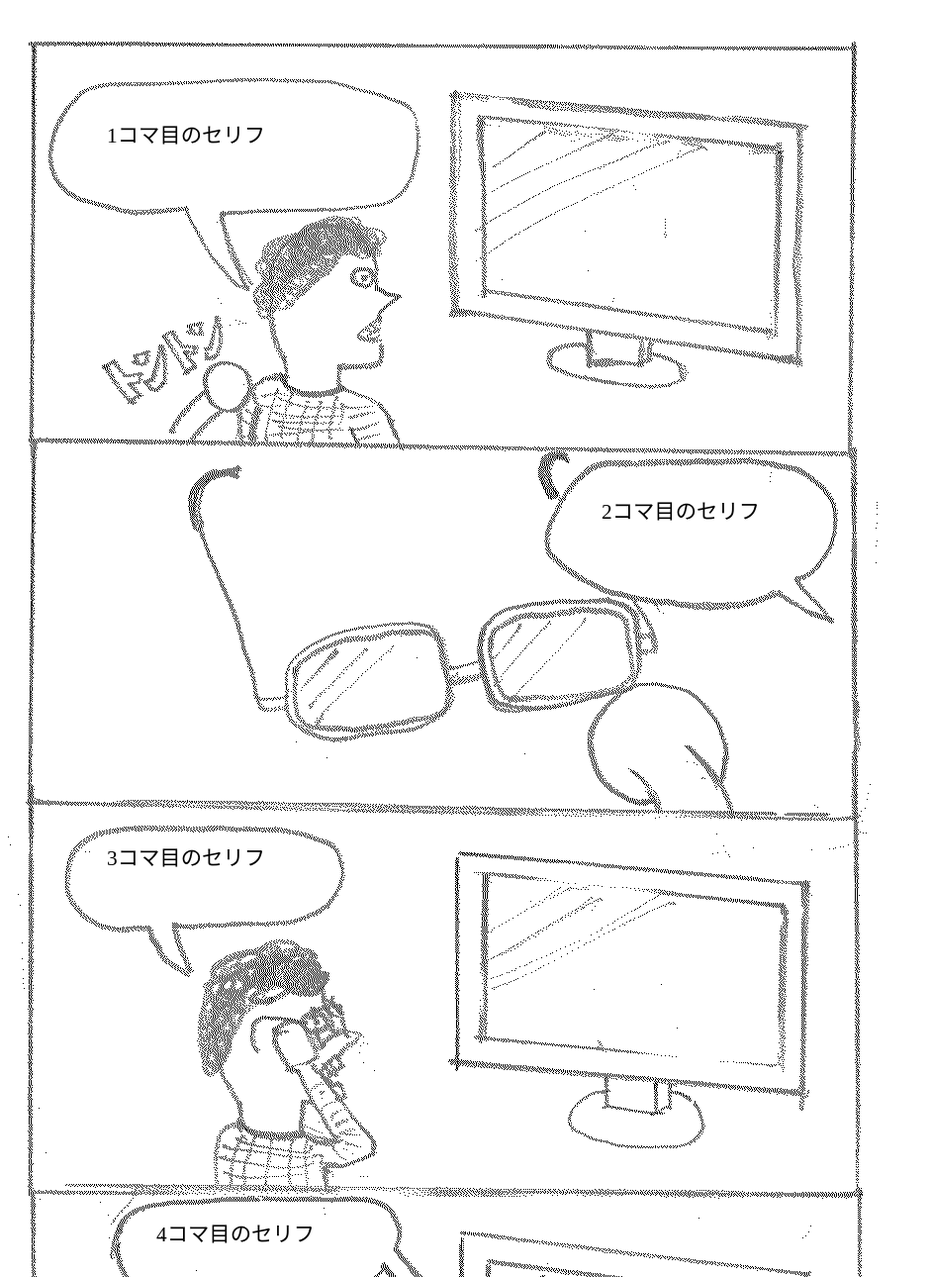
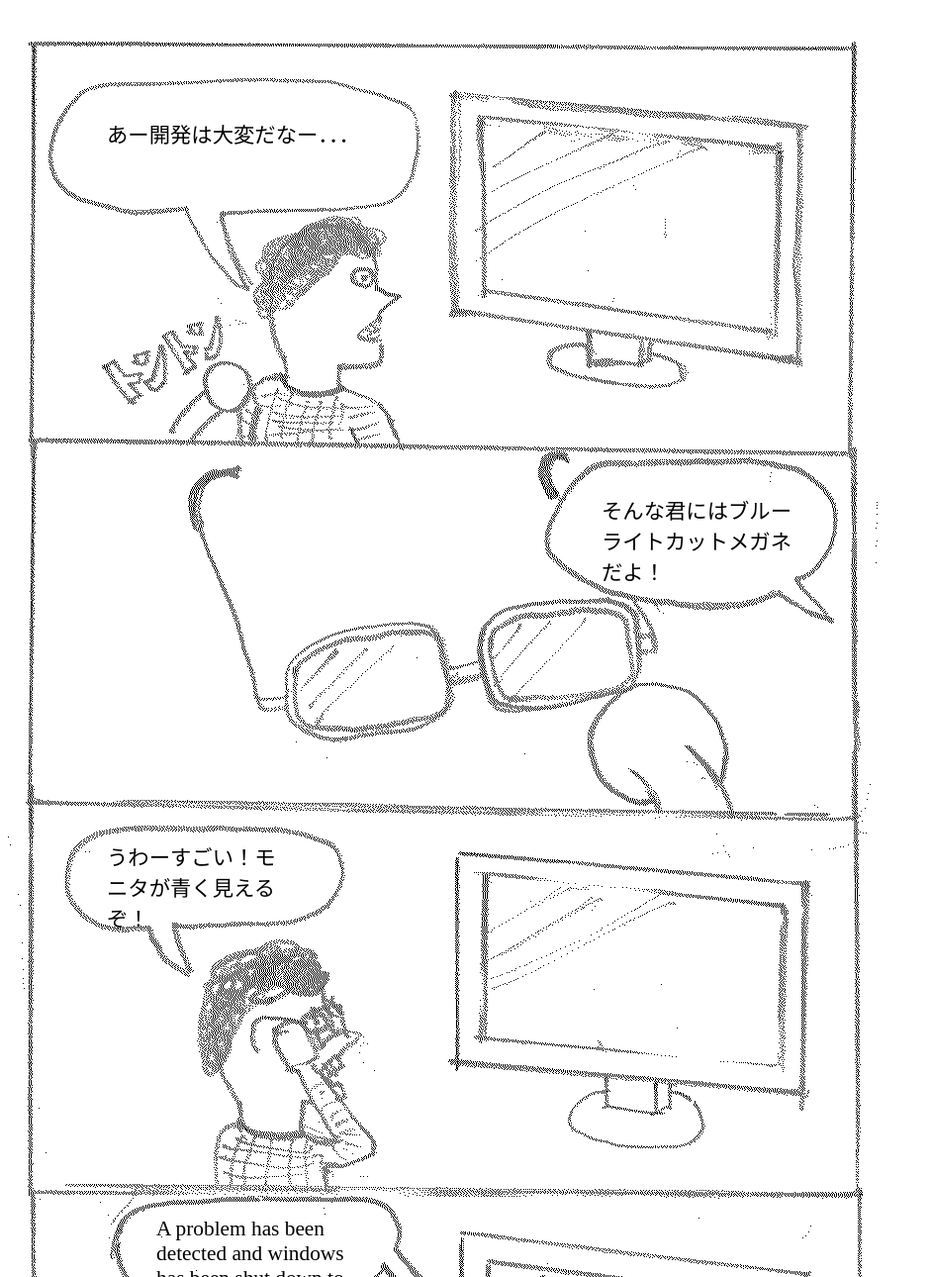
Before and after one commit to yuto-ha/git-manga, a plain HTML site: page index.html in a window 1280 px wide. Shown: the part 70-1360 px from the top of the page at 99% size, without its empty margins (0-941 px from the left). Drawn offline with Linux system fonts and the light colour scheme.

Commit message:
Added some sentences.

```diff
--- a/index.html
+++ b/index.html
@@ -9,16 +9,16 @@
 		<p style="position: relative;">
 			<img src="image.png" alt="" /><br />
 			<span style="position: absolute; top: 100px; left: 100px; width: 280px; font-size: 16pt;">
-			1コマ目のセリフ
+			あー開発は大変だなー．．．
 			</span>
 			<span style="position: absolute; top: 480px; left: 600px; width: 200px; font-size: 16pt;">
-			2コマ目のセリフ
+			そんな君にはブルーライトカットメガネだよ！
 			</span>
 			<span style="position: absolute; top: 830px; left: 100px; width: 190px; font-size: 16pt;">
-			3コマ目のセリフ
+			うわーすごい！モニタが青く見えるぞ！
 			</span>
 			<span style="position: absolute; top: 1210px; left: 150px; width: 200px; font-size: 16pt;">
-			4コマ目のセリフ
+			A problem has been detected and windows has been shut down to prevent damage to your computer.
 			</span>
 		</p>
 	</body>
```
